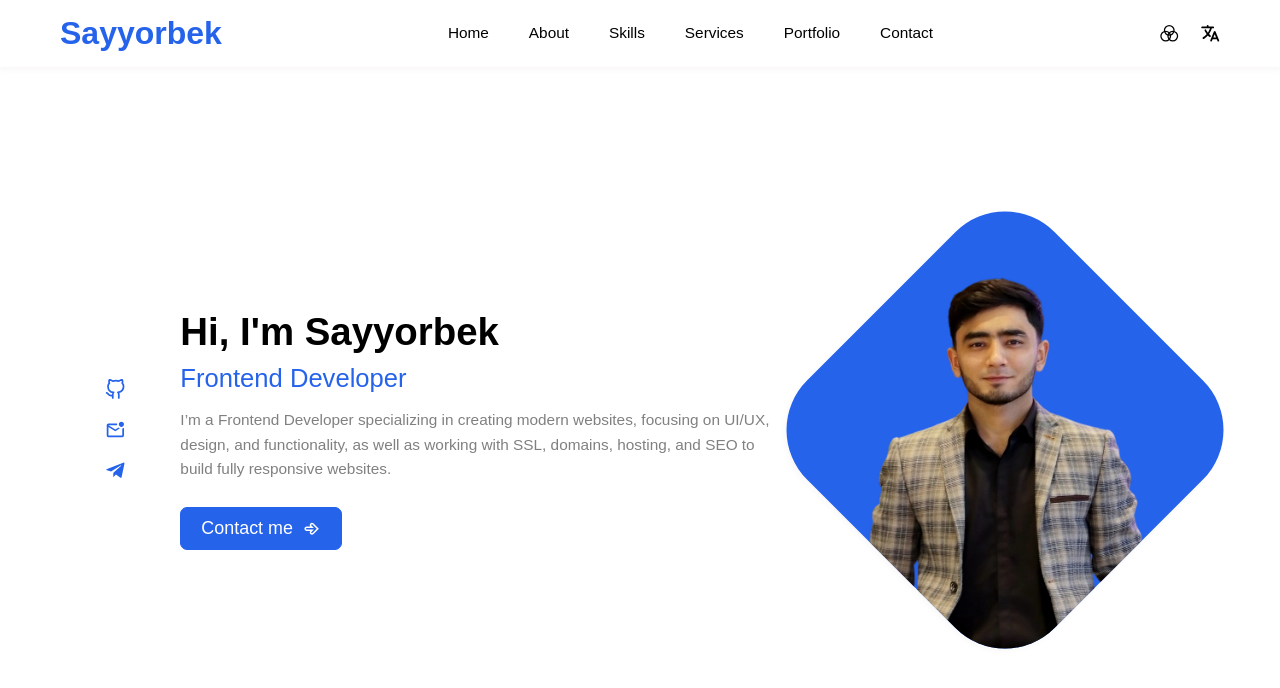
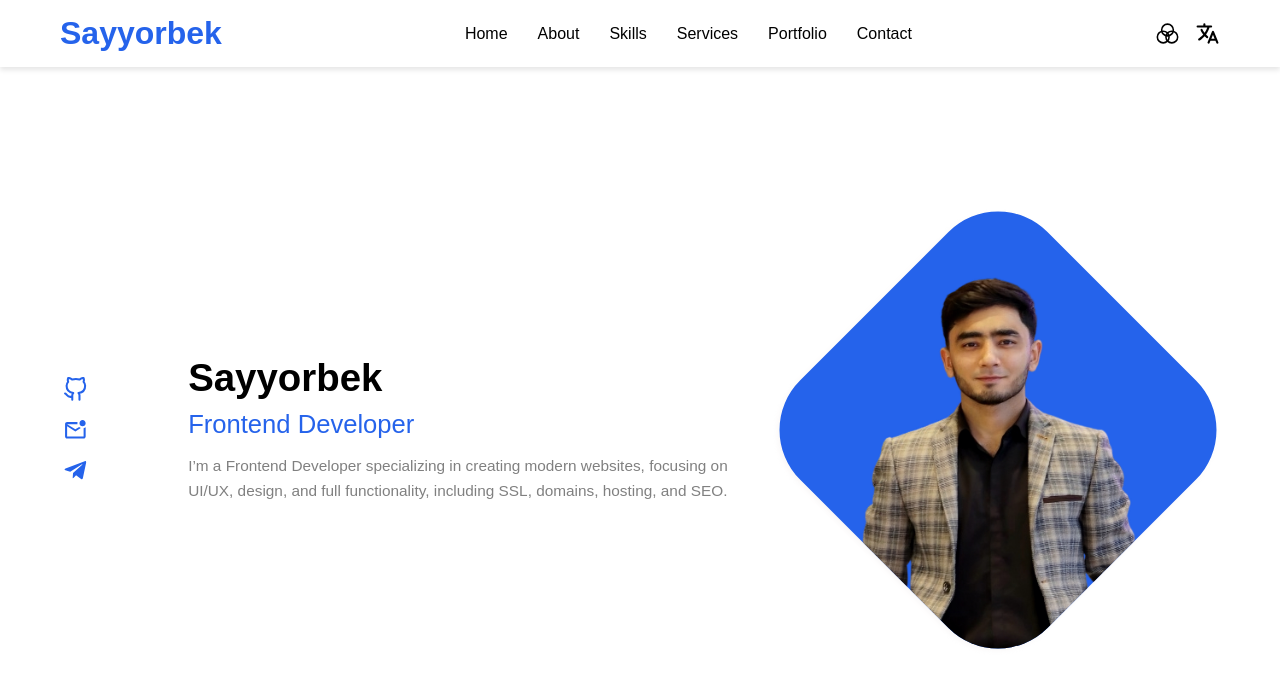
Before and after one commit to Sayyorbek2005/master-portfolio, a React (Create React App) app: page / in a window 1280 px wide. Shown: the top 688 px of the page. Built offline with nearby package versions, Linux system fonts and the light colour scheme.

Commit message:
res+languages+colors=>succesfull

```diff
--- a/src/App.css
+++ b/src/App.css
@@ -104,3 +104,5 @@ button, i, svg, li {
     transform: translateX(10px);
 
 }
+
+/* ?  */
--- a/src/App.jsx
+++ b/src/App.jsx
@@ -1,33 +1,24 @@
 import { Route, Routes } from 'react-router-dom';
 import Home from "./pages/home/Home"
-// ? toast
-import { ToastContainer } from 'react-toastify'
-import 'react-toastify/dist/ReactToastify.css'
+import Header from './components/header/Header';
+import { ToastContainer } from 'react-toastify';
+import 'react-toastify/dist/ReactToastify.css';
+import { useState } from 'react';
 import './App.css';
-import Header from './components/header/Header';
 
 function App() {
+  const [lang, setLang] = useState("en"); // Global til state
 
   return (
-
     <div className="App">
       <ToastContainer />
+      {/* Header tilni va setLang funksiyasini oladi */}
+      <Header lang={lang} setLang={setLang} />
 
-      <Header />
-
-
-
-
-
-
-    {/* ? router */}
-
+      {/* Router */}
       <Routes>
-        <Route path='/' element={<Home />}/>
-
+        <Route path='/' element={<Home lang={lang} />} />
       </Routes>
-
-
     </div>
   );
 }
--- a/src/components/header/Header.jsx
+++ b/src/components/header/Header.jsx
@@ -1,47 +1,55 @@
 import { RiMenuUnfold2Fill } from "react-icons/ri";
 import { IoLanguage, IoColorFilterOutline } from "react-icons/io5";
-// import { IoIosMoon } from "react-icons/io";
 import { HeaderContainer } from "./Header.styles";
 import { useState } from "react";
 
-const Header = () => {
-  const [mode, setMode] = useState(false);
-
-  const ColorFilter = () => setMode(!mode);
+const Header = ({ lang, setLang }) => {
+  const [colorModal, setColorModal] = useState(false);
+  const [langModal, setLangModal] = useState(false);
 
   // Rang almashtiruvchi funksiya
   const changeColor = (color) => {
+    // --primary-color CSS variable ni o'zgartirish
     document.documentElement.style.setProperty("--primary-color", color);
-    setMode(false); // rang tanlangach modal yopiladi
+    setColorModal(false);
   };
-  const resModal = () => {
+
+  // Tilni o'zgartirish
+  const changeLanguage = (selected) => {
+    setLang(selected);
+    setLangModal(false);
+  };
+
+  // Responsive menu
+  const toggleMenu = () => {
     const nav = document.querySelector(".responsive-navigation-bar");
     nav.style.display = nav.style.display === "flex" ? "none" : "flex";
-  }
+  };
 
   return (
-    <HeaderContainer mode={mode}>
+    <HeaderContainer colorModal={colorModal} langModal={langModal}>
       <div className="max-width">
         <div className="header-cont">
-
+          {/* Logo */}
           <div className="logo">
             <h1>Sayyorbek</h1>
           </div>
 
+          {/* Nav list */}
           <ul className="nav-list responsive-navigation-bar">
-            <li>Home</li>
-            <li>About</li>
-            <li>Skills</li>
-            <li>Services</li>
+            <li>{lang === "uz" ? "Bosh sahifa" : lang === "ru" ? "Главная" : "Home"}</li>
+            <li>{lang === "uz" ? "Men haqimda" : lang === "ru" ? "Обо мне" : "About"}</li>
+            <li>{lang === "uz" ? "Ko‘nikmalar" : lang === "ru" ? "Навыки" : "Skills"}</li>
+            <li>{lang === "uz" ? "Xizmatlar" : lang === "ru" ? "Услуги" : "Services"}</li>
             <li>Portfolio</li>
-            <li>Contact</li>
+            <li>{lang === "uz" ? "Aloqa" : lang === "ru" ? "Контакты" : "Contact"}</li>
           </ul>
 
+          {/* Icons */}
+          <div className="icons">
+            {/* Color filter */}
+            <IoColorFilterOutline onClick={() => setColorModal(!colorModal)} />
 
-          <div className="icons">
-            <IoColorFilterOutline onClick={ColorFilter} />
-
-            {/* Rang tanlash modal */}
             <div className="color-filter-modal">
               <div className="color red" onClick={() => changeColor("#ff6347")}></div>
               <div className="color blue" onClick={() => changeColor("#2563eb")}></div>
@@ -51,11 +59,17 @@ const Header = () => {
               <div className="color orange" onClick={() => changeColor("#fd7e14")}></div>
             </div>
 
-            <IoLanguage />
-            {/* <IoIosMoon  /> */}
-            <RiMenuUnfold2Fill className="menu-icon" onClick={resModal} />
+            {/* Language */}
+            <IoLanguage onClick={() => setLangModal(!langModal)} />
+            <div className="lang-modal">
+              <button onClick={() => changeLanguage("uz")}>🇺🇿 Uzbek</button>
+              <button onClick={() => changeLanguage("en")}>🇬🇧 English</button>
+              <button onClick={() => changeLanguage("ru")}>🇷🇺 Russian</button>
+            </div>
+
+            {/* Responsive menu */}
+            <RiMenuUnfold2Fill className="menu-icon" onClick={toggleMenu} />
           </div>
-
         </div>
       </div>
     </HeaderContainer>
--- a/src/components/header/Header.styles.js
+++ b/src/components/header/Header.styles.js
@@ -6,9 +6,9 @@ export const HeaderContainer = styled.div`
   position: fixed;
   top: 0;
   left: 0;
-  z-index: 999 !important;
+  z-index: 999;
   background-color: var(--white);
-  box-shadow: 0px 3px 5px var(--shadow-color);
+  box-shadow: 0 3px 5px rgba(0,0,0,0.1);
 
   .max-width {
     padding: 0 20px;
@@ -16,75 +16,56 @@ export const HeaderContainer = styled.div`
 
   .header-cont {
     display: flex;
+    justify-content: space-between;
     align-items: center;
-    justify-content: space-between;
-    gap: var(--gap-50);
   }
 
-  /* === LOGO === */
   .logo h1 {
     color: var(--primary-color);
-    font-weight: var(--font-weight-600);
+    font-weight: 600;
     cursor: pointer;
     transition: 0.3s;
-
-    &:hover {
-      color: var(--primary-color);
-      opacity: 0.7;
-    }
+    &:hover { opacity: 0.7; }
   }
 
-  /* === NAV LIST === */
   .nav-list {
+    display: flex;
     list-style: none;
-    display: flex;
-    align-items: center;
-    gap: var(--gap-40);
+    gap: 30px;
   }
 
   .nav-list li {
-    font-size: var(--font-size-18);
-    font-weight: var(--font-weight-400);
+    cursor: pointer;
     color: var(--black);
-    cursor: pointer;
-    border-bottom: 1.5px solid transparent;
+    font-weight: 400;
     transition: 0.3s;
-
-    &:hover {
-      color: var(--primary-color);
-      border-bottom-color: var(--primary-color);
-    }
+    &:hover { color: var(--primary-color); }
   }
 
-  /* === ICONS WRAPPER === */
   .icons {
     position: relative;
     display: flex;
-    align-items: center;
-    gap: var(--gap-20);
+    gap: 15px;
   }
 
   .icons svg {
-    font-size: var(--font-size-25);
+    font-size: 25px;
     cursor: pointer;
     color: var(--black);
     transition: 0.3s;
-
-    &:hover {
-      color: var(--primary-color);
-    }
+    &:hover { color: var(--primary-color); }
   }
 
-  /* === COLOR FILTER MODAL (styled-components bilan boshqariladi) === */
+  /* COLOR MODAL */
   .color-filter-modal {
     position: absolute;
     top: 40px;
     right: 0;
     background: #fff;
-    padding: 15px;
+    padding: 12px;
     border-radius: 10px;
     box-shadow: 0 4px 15px rgba(0,0,0,0.1);
-    display: ${({ mode }) => (mode ? "grid" : "none")};
+    display: ${({ colorModal }) => (colorModal ? "grid" : "none")};
     grid-template-columns: repeat(3, 30px);
     gap: 10px;
     z-index: 999;
@@ -104,47 +85,39 @@ export const HeaderContainer = styled.div`
   .purple { background: #6f42c1; }
   .orange { background: #fd7e14; }
 
-  /* === RESPONSIVE === */
-  @media (max-width: 800px) {
-    .nav-list {
-      display: none;
-    }
+  /* LANGUAGE MODAL */
+  .lang-modal {
+    position: absolute;
+    top: 55px;
+    right: -20px;
+    background: #fff;
+    padding: 10px;
+    border-radius: 10px;
+    display: ${({ langModal }) => (langModal ? "flex" : "none")};
+    flex-direction: column;
+    gap: 5px;
+    box-shadow: 0 0 10px rgba(0,0,0,0.2);
+    z-index: 999;
+    width: 150px;
+    text-align: start;
+  }
 
-    .menu-icon {
-      display: block !important;
-    }
+  .lang-modal button {
+    text-align: start;
 
-    .icons > svg{
-      font-size: var(--font-size-35);
-    }
-
-
-    .responsive-navigation-bar {
-      background-color: var(--white);
-      /* background-color: #2563eb; */
-      padding: var(--gap-20);
-      line-height: 50px;
-      box-shadow: 0px 3px 5px var(--shadow-color);
-     display: block;
-      flex-direction: column;
-      width: 200px;
-      position: fixed;
-      top: 60px;
-      right: 0px;
-      bottom: 0px;
-      z-index: 700;
-
-      li {
-        font-size: var(--font-size-30);
-      }
-
+    padding: 6px 10px;
+    font-size: var(--font-size-18);
+    border: none;
+    border-radius: 8px;
+    cursor: pointer;
+    background: #fff;
+    transition: 0.2s;
+    &:hover {
+      background: var(--primary-color);
+      color: #fff;
     }
   }
 
-  .menu-icon {
-    display: none;
-  }
-
-
-
+  /* MENU ICON */
+  .menu-icon { display: none; cursor: pointer; }
 `;
--- a/src/pages/home/Home.jsx
+++ b/src/pages/home/Home.jsx
@@ -1,48 +1,79 @@
-import myPhoto from '../../assets/upscalemedia-transformed.png'
-import { HomeContainer } from './Home.styles'
-
-// ? icons
-import { TiArrowRightOutline } from "react-icons/ti";
+import myPhoto from '../../assets/upscalemedia-transformed.png';
+import { HomeContainer } from './Home.styles';
+// import { TiArrowRightOutline } from "react-icons/ti";
 import { FiGithub } from "react-icons/fi";
 import { MdOutlineMarkEmailUnread } from "react-icons/md";
 import { FaTelegramPlane } from "react-icons/fa";
 
 
+const Home = ({ lang }) => {
+  const content = {
+    en: [{
+      id: 1,
+      name: "Sayyorbek",
+      job: "Frontend Developer",
+      description:
+        "I’m a Frontend Developer specializing in creating modern websites, focusing on UI/UX, design, and full functionality, including SSL, domains, hosting, and SEO.",
+      img: myPhoto,
+    }],
+    uz: [{
+      id: 1,
+      name: "Sayyorbek",
+      job: "Frontend Dasturchi",
+      description:
+        "Men zamonaviy UI/UX, dizayn va funksionallikka ega saytlar yaratishga ixtisoslashgan Frontend dasturchiman. SSL, domen, hosting va SEO bilan ham ishlayman.",
+      img: myPhoto,
+    }],
+    ru: [{
+      id: 1,
+      name: "Сайёрбек",
+      job: "Фронтенд Разработчик",
+      description:
+        "Я фронтенд-разработчик, создающий современные сайты с упором на UI/UX, дизайн и функциональность. Работаю с SSL, доменами, хостингом и SEO.",
+      img: myPhoto,
+    }]
+  };
 
-const Home = () => {
+
   return (
     <div className="max-width">
       <HomeContainer className="home display-flex">
+
+
+        {/* Social icons */}
         <div className="bar display-flex">
           <FiGithub />
           <MdOutlineMarkEmailUnread />
           <FaTelegramPlane />
+        </div>
 
 
-        </div>
-        <div className="home-left">
-          <h1> Hi, I'm Sayyorbek</h1>
-          <h2>Frontend Developer</h2>
-          <p>
-            I’m a Frontend Developer specializing in creating modern websites,
-            focusing on UI/UX, design, and functionality, as well as working with SSL,
-            domains, hosting, and SEO to build fully responsive websites.
-          </p>
-          <button className="btn display-flex but">
-            Contact me
-            <TiArrowRightOutline />
-          </button>
-        </div>
+        {content[lang].map((item) => (
+          <div className="info-cont display-flex" key={item.id}>
 
-        <div className="home-right display-flex">
-          <div className="box display-flex">
-            <img src={myPhoto} alt="my photo" />
+
+            <div className="home-left">
+              <h1>{item.name}</h1>
+              <h2>{item.job}</h2>
+              <p>{item.description}</p>
+            </div>
+
+
+            <div className="home-right display-flex">
+              <div className="box display-flex">
+                <img src={item.img} alt="my photo" />
+              </div>
+            </div>
+
+
           </div>
-        </div>
+        ))}
+
 
       </HomeContainer>
     </div>
-  )
+  );
 }
 
-export default Home
+
+export default Home;
--- a/src/pages/home/Home.styles.js
+++ b/src/pages/home/Home.styles.js
@@ -1,58 +1,64 @@
-import styled from 'styled-components'
+import styled from 'styled-components';
 
 export const HomeContainer = styled.div`
   position: relative;
   top: 60px;
   width: 100%;
   min-height: calc(100vh - 60px);
-  justify-content: center;
+  padding: 20px 20px;
+  justify-content: space-around !important;
   gap: var(--gap-50);
-  padding: 20px 0;
 
+  /* LEFT SIDE */
   .home-left {
     max-width: 50%;
-  }
-  .bar{
-    flex-direction: column;
-    gap: var(--gap-10);
-    svg{
-      font-size: var(--font-size-35);
-      color: var(--primary-color);
-      transition: all 0.3s ease;
-      padding: 5px;
 
-      &:hover{
-        transform: translateX(5px);
-      }
-
-    }
-  }
-
-  .home-left h1 {
+    h1 {
       font-size: var(--font-size-40);
       font-weight: var(--font-weight-600);
       color: var(--black);
     }
 
-  .home-left h2 {
+    h2 {
       font-size: var(--font-size-30);
       font-weight: var(--font-weight-500);
       color: var(--primary-color);
       margin-top: 10px;
     }
 
-  .home-left p {
+    p {
       margin-top: 15px;
       font-size: var(--font-size-18);
       line-height: 1.6;
       color: var(--gray);
     }
-  .but{
-    margin-top: 25px;
+  }
+
+  .info-cont {
+    justify-content: space-around;
+  }
+
+  /* SOCIAL BAR */
+  .bar {
+    flex-direction: column;
     gap: var(--gap-10);
 
+
+    svg {
+      font-size: var(--font-size-35);
+      color: var(--primary-color);
+      transition: all 0.3s ease;
+      padding: 3px;
+
+      &:hover {
+        transform: translateX(5px);
       }
-  .home-right .box {
+    }
+  }
+
+  /* RIGHT SIDE */
+  .home-right {
+    .box {
       width: 350px;
       height: 350px;
       border-radius: 70px;
@@ -60,52 +66,52 @@ export const HomeContainer = styled.div`
       overflow: hidden;
       box-shadow: 0px 3px 5px var(--shadow-color);
       background-color: var(--primary-color);
-  }
+      display: flex;
+      justify-content: center;
+      align-items: center;
 
-  .home-right .box img {
+      img {
         width: 90%;
         transform: rotate(-45deg);
       }
+    }
+  }
 
-  /* 📱 Responsive */
+  /* RESPONSIVE */
   @media (max-width: 900px) {
     flex-direction: column-reverse;
-
     text-align: center;
     padding: 0 20px;
-
 
     .home-left {
       max-width: 100%;
       display: flex;
       flex-direction: column;
       align-items: center;
+    }
 
-
-  }
-  .bar{
- display: flex;
- align-items: center;
+    .bar {
+      flex-direction: row;
       justify-content: center;
- flex-direction:row;
       gap: var(--gap-20);
 
- svg{
+      svg {
         font-size: var(--font-size-50);
 
-  &:hover{
+        &:hover {
           transform: translateY(-5px);
         }
       }
     }
-    .home-right{
+
+    .home-right {
       margin-top: 50px;
-    }
 
-    .home-right .box {
+      .box {
         margin-top: 25px;
         width: 280px;
         height: 280px;
       }
     }
+  }
 `;
```
Lines whose indentation alone changed are shown as unchanged.
